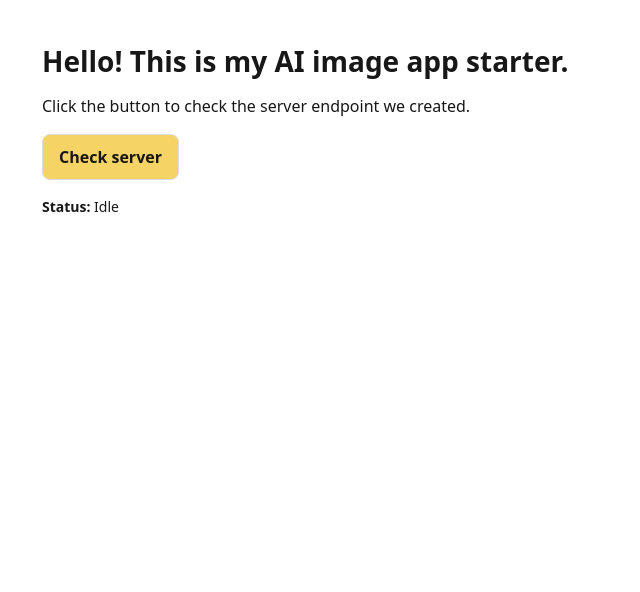
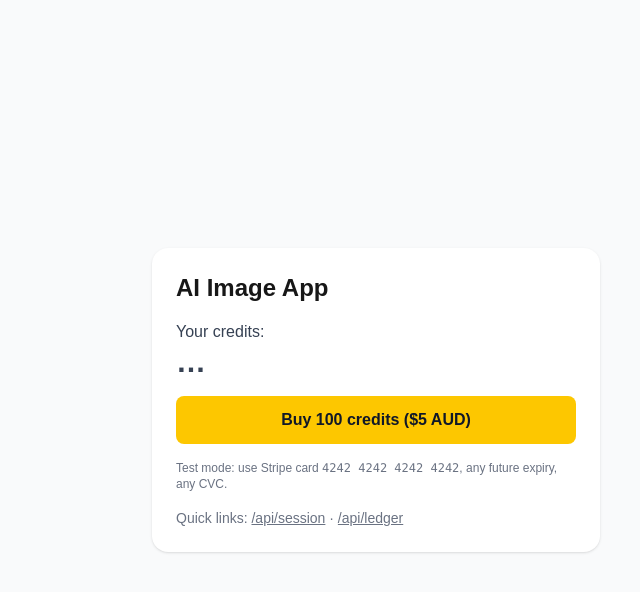
Before and after one commit to themutherfvcker/dans_cookbook, a Next.js app: page / in a window 1280 px wide. Shown: the top 592 px of the page, without its empty margins (264-904 px from the left). Built offline with nearby package versions, Linux system fonts and the light colour scheme; no server answers; the database is empty.

Commit message:
feat(ui): show credits and add Buy 100 credits button

```diff
--- a/app/page.tsx
+++ b/app/page.tsx
@@ -1,51 +1,111 @@
 'use client';
 
-import { useState } from 'react';
+import { useEffect, useState } from 'react';
 
-export default function Page() {
-  const [status, setStatus] = useState<string>('Idle');
-  const [time, setTime] = useState<string>('');
+type SessionResp =
+  | { ok: true; uid: string; credits: number }
+  | { ok: false; error: string };
 
-  async function checkServer() {
+type CheckoutResp =
+  | { ok: true; url: string }
+  | { ok: false; error: string };
+
+export default function Home() {
+  const [credits, setCredits] = useState<number | null>(null);
+  const [loading, setLoading] = useState(false);
+  const [msg, setMsg] = useState<string | null>(null);
+
+  async function loadSession() {
     try {
-      setStatus('Contacting server…');
-      const res = await fetch('/api/ping');
-      const data = await res.json();
-      setStatus('OK');
-      setTime(data.time);
-    } catch (err) {
-      setStatus('Error');
-      setTime('');
+      const res = await fetch('/api/session', { cache: 'no-store' });
+      const data = (await res.json()) as SessionResp;
+      if ('credits' in data) setCredits(data.credits);
+    } catch (e) {
+      // ignore for now
     }
   }
 
+  useEffect(() => {
+    // ensure user exists + show credits
+    loadSession();
+
+    // if we just returned from Stripe, show a friendly message
+    const p = new URLSearchParams(window.location.search);
+    if (p.get('success') === '1') setMsg('Payment successful! Credits added.');
+    if (p.get('canceled') === '1') setMsg('Payment canceled.');
+  }, []);
+
+  async function startCheckout(creditsToBuy = 100) {
+    try {
+      setLoading(true);
+      // ensure uid cookie exists
+      await fetch('/api/session', { cache: 'no-store' });
+      const res = await fetch(`/api/checkout?credits=${creditsToBuy}`, {
+        cache: 'no-store',
+      });
+      const data = (await res.json()) as CheckoutResp;
+      if (data.ok && data.url) {
+        window.location.href = data.url; // go to Stripe Checkout
+      } else {
+        alert(data?.error || 'Checkout failed.');
+      }
+    } finally {
+      setLoading(false);
+    }
+  }
+
+  async function refreshCredits() {
+    setMsg(null);
+    await loadSession();
+  }
+
   return (
-    <main style={{ maxWidth: 700, margin: '40px auto', padding: '0 16px', fontFamily: 'system-ui, Arial' }}>
-      <h1 style={{ fontSize: 28, fontWeight: 800, marginBottom: 12 }}>
-        Hello! This is my AI image app starter.
-      </h1>
+    <main className="min-h-screen flex items-center justify-center bg-gray-50 p-6">
+      <div className="w-full max-w-md rounded-2xl bg-white shadow p-6 space-y-4">
+        <h1 className="text-2xl font-bold">AI Image App</h1>
 
-      <p style={{ marginBottom: 16 }}>
-        Click the button to check the server endpoint we created.
-      </p>
+        <div className="text-gray-700">
+          <div className="font-medium">Your credits:</div>
+          <div className="text-3xl font-black">
+            {credits === null ? '…' : credits}
+          </div>
+        </div>
 
-      <button
-        onClick={checkServer}
-        style={{
-          padding: '10px 16px',
-          borderRadius: 8,
-          border: '1px solid #ddd',
-          background: '#f6d365',
-          cursor: 'pointer',
-          fontWeight: 700
-        }}
-      >
-        Check server
-      </button>
+        {msg && (
+          <div className="rounded-lg bg-green-50 text-green-800 px-3 py-2 text-sm">
+            {msg}{' '}
+            <button
+              onClick={refreshCredits}
+              className="underline hover:no-underline ml-1"
+            >
+              Refresh
+            </button>
+          </div>
+        )}
 
-      <div style={{ marginTop: 16, fontSize: 14 }}>
-        <div><strong>Status:</strong> {status}</div>
-        {time && <div><strong>Server time:</strong> {time}</div>}
+        <button
+          onClick={() => startCheckout(100)}
+          disabled={loading}
+          className="w-full rounded-lg bg-yellow-400 hover:bg-yellow-500 text-gray-900 font-semibold py-3 disabled:opacity-50"
+        >
+          {loading ? 'Opening Checkout…' : 'Buy 100 credits ($5 AUD)'}
+        </button>
+
+        <div className="text-xs text-gray-500">
+          Test mode: use Stripe card <code>4242 4242 4242 4242</code>, any future
+          expiry, any CVC.
+        </div>
+
+        <div className="text-sm text-gray-500">
+          Quick links:{' '}
+          <a href="/api/session" className="underline">
+            /api/session
+          </a>{' '}
+          ·{' '}
+          <a href="/api/ledger" className="underline">
+            /api/ledger
+          </a>
+        </div>
       </div>
     </main>
   );
```
